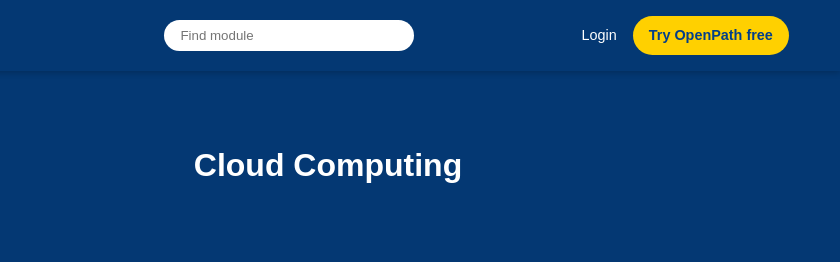
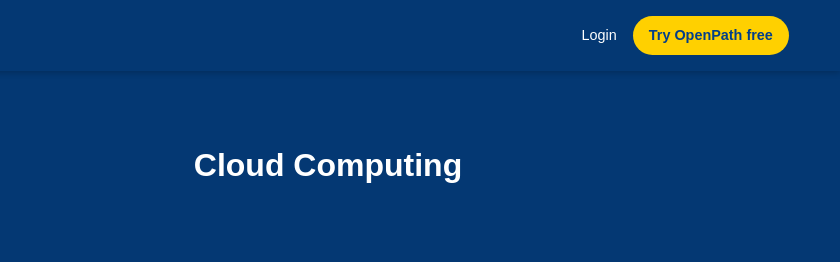
Before and after one commit to FrederickRyan/OpenPath, an Electron app: page Cloud.html in a window 1024 px wide. Shown: the top 280 px of the page, 184-1024 px from the left. Drawn offline with Linux system fonts and the light colour scheme.

Commit message:
Update Cloud.html
Fix Bug Issue

```diff
--- a/Cloud.html
+++ b/Cloud.html
@@ -15,9 +15,7 @@
         <img src="assets/OP_Logo.png" alt="OpenPath Logo" class="logo-icon">
         OpenPath
       </a>
-      <div class="search">
-        <input type="text" placeholder="Find module">
-      </div>
+
       <div class="burger" id="burger"><span></span><span></span><span></span></div>
       <nav class="nav-links" id="navLinks">
         <!-- give this link an id -->
```
